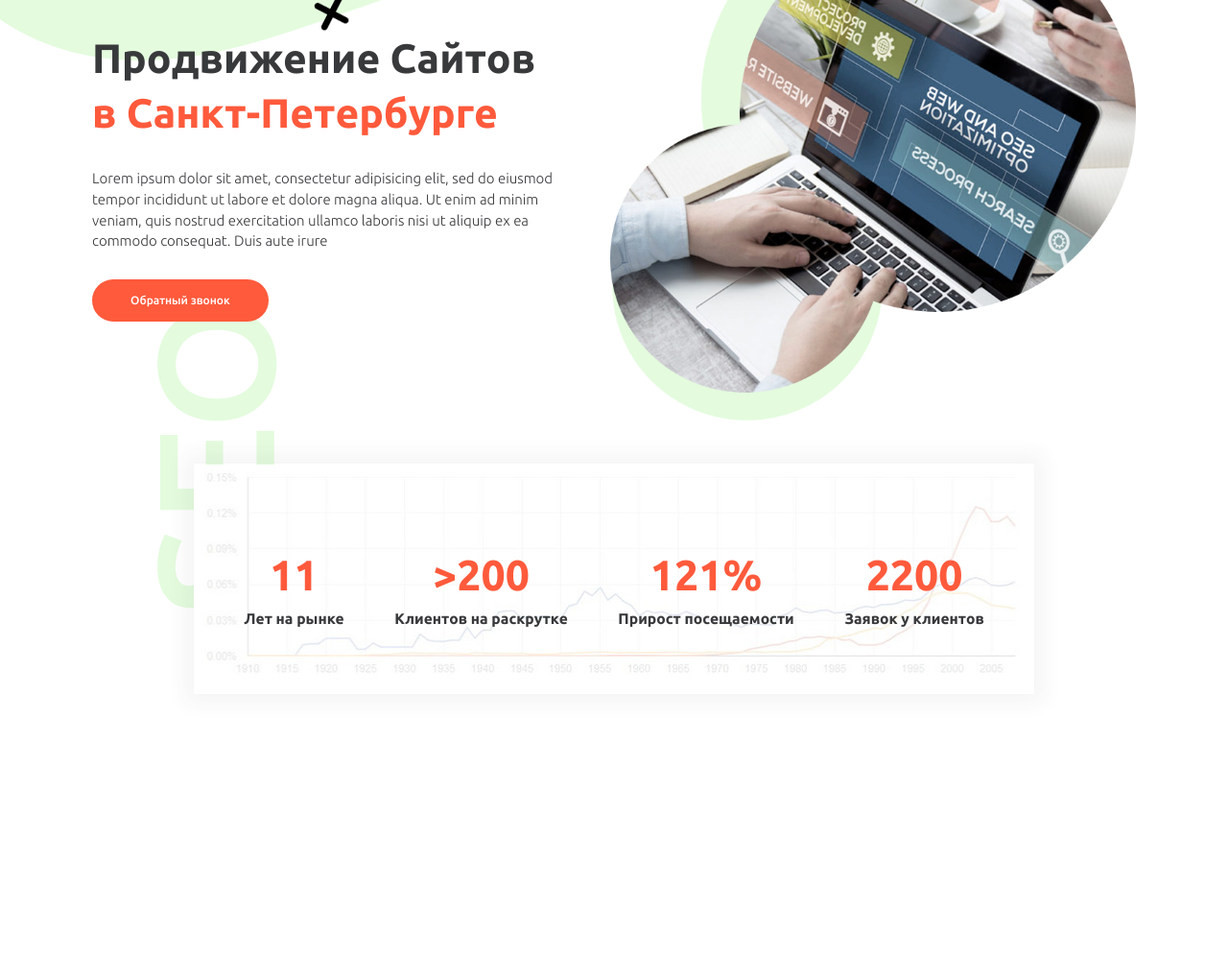
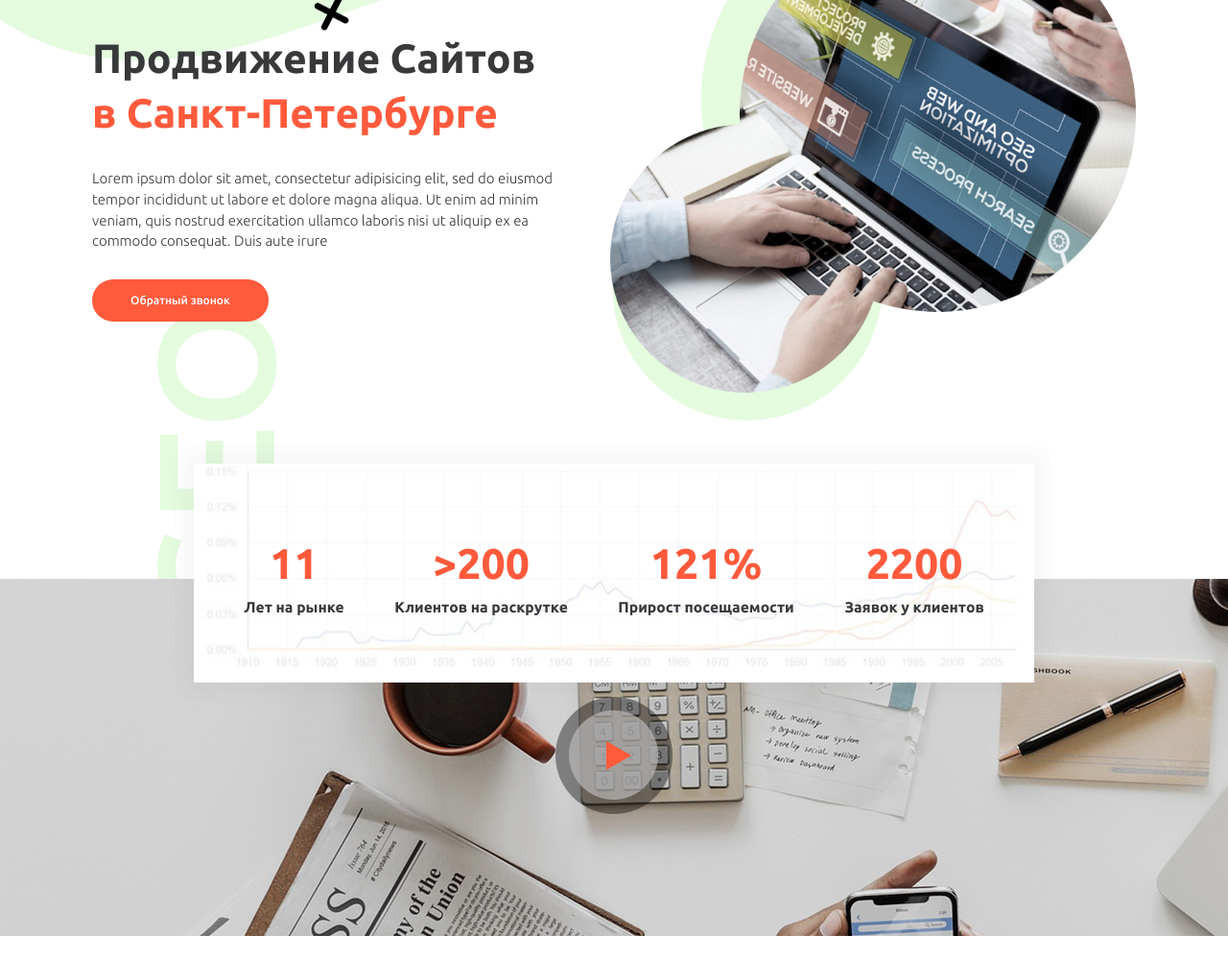
Before and after one commit to horo053/Diploma, a website: page index.html in a window 1280 px wide. Shown: the part 308-1307 px from the top of the page at 96% size. Before the commit the page ends 1067 px from the top, so only its background shows below. Drawn offline with Linux system fonts and the light colour scheme.

Commit message:
feat: add block video and bg-video image

```diff
--- a/index.html
+++ b/index.html
@@ -91,6 +91,15 @@
       <!-- /.container -->
     </section>
     <!-- /.information -->
+    <section class="video">
+      <div class="container">
+        <div class="video__play" id="player">
+          <img src="img/play.png" alt="play icon" class="video__icon">
+        </div>
+      </div>
+      <!-- /.container -->
+    </section>
+    <!-- /.video -->
   </main>
   <!-- /main -->
 </body>
--- a/sass/style.sass
+++ b/sass/style.sass
@@ -6,4 +6,5 @@
 @import 'templates/header'
 @import 'templates/hero'
 @import 'templates/information'
+@import 'templates/video'
 @import 'media'
--- a/sass/templates/_information.sass
+++ b/sass/templates/_information.sass
@@ -2,6 +2,9 @@
   padding-top: 3rem
   padding-bottom: 3rem
 .card
+  position: relative
+  z-index: 80
+  background-color: $light
   background-image: url(../img/bg-info.jpg)
   background-repeat: no-repeat
   background-position: center
@@ -10,10 +13,10 @@
   text-align: center
   max-width: 73.0625rem
   padding-bottom: 4.5rem
-  padding-top: 5rem
+  padding-top: 4rem
+  margin: auto
+  margin-top: -7rem
   box-shadow: 0 0 20px 10px rgba($secondary, 0.05)
-  margin: auto
-  margin-top: -5rem
   &__title
     font-size: 3.7rem
     font-family: 'Ubuntu', sans-serif
--- /dev/null
+++ b/sass/templates/_video.sass
@@ -0,0 +1,18 @@
+.video
+  display: flex
+  background: $secondary url('../img/video-bg.jpg') no-repeat
+  margin: auto
+  margin-bottom: 2rem
+  margin-top: -12rem
+  height: 31rem
+  &::before
+    content: ''
+    position: absolute
+    width: 100%
+    height: 31rem
+    background-color: rgba(black, 0.1)
+  &__icon
+    position: relative
+    margin: auto
+    &:hover
+      cursor: pointer
```
Also changed, not shown: css/style.css, img/bg-img.jpg (deleted), img/play.png (added), img/video-bg.jpg (added), 1 other file. Lines whose indentation alone changed are shown as unchanged.
